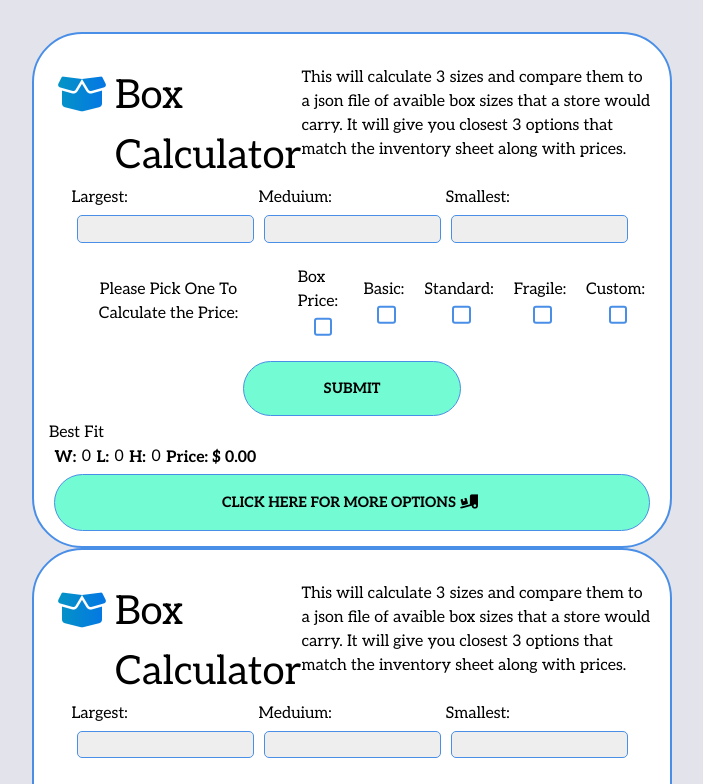
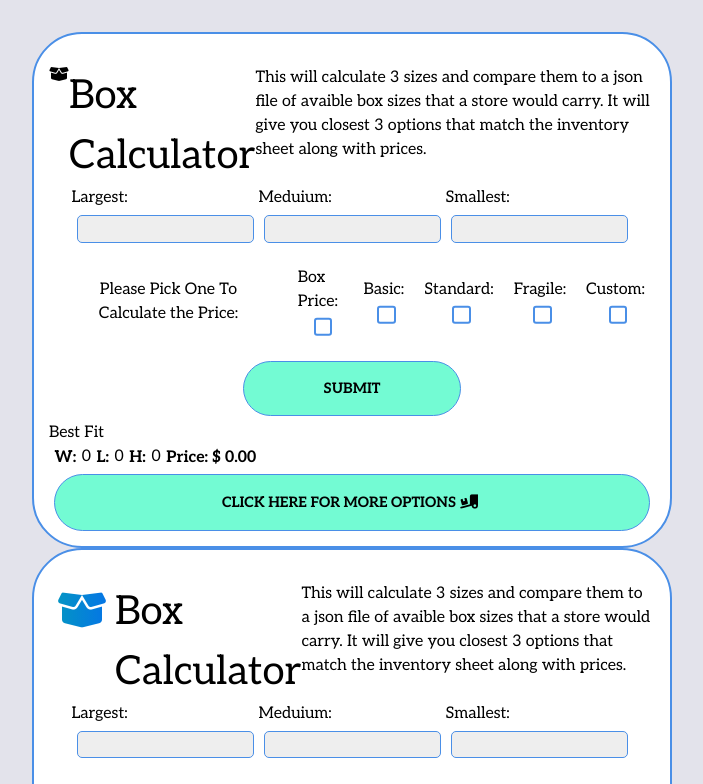
Before and after one commit to alanh620/ah620.github.io, a React (Create React App) app: page /test in a window 1280 px wide. Shown: the top 784 px of the page, without its empty margins (288-991 px from the left). Built offline with nearby package versions, Linux system fonts and the light colour scheme.

Commit message:
icon work

```diff
--- a/src/App.scss
+++ b/src/App.scss
@@ -60,7 +60,7 @@ body{background-color: $background;padding-top:clamp(2rem, 2.5vw, 6rem)}
     label{display: flex;flex-direction: column;}
     input[type="number"]{border-color:$colorThree;border-radius: 5px;padding:2px;background-color:#eee;font-weight: bold;font-size: $fs-regular;}
 
-    span.fa-solid.fa-box-open{font-size: $fs-big;margin: .5rem;
+    i.fa-solid.fa-box-open{font-size: $fs-big;margin: .5rem;
       animation: neat infinite 8s ease;background-size: 400% 100% !important;
       background: -webkit-linear-gradient(0deg, #00f260, #0575e6);
       -webkit-background-clip: text;-webkit-text-fill-color: transparent;
--- a/src/pages/index.js
+++ b/src/pages/index.js
@@ -7,7 +7,7 @@ const Home = () => {
   return (
     <div className="App">
     <div className="flex aic justify-center">
-        <span className="fa-solid fa-box-open"></span>
+        <i className="fa-solid fa-box-open"></i>
         <h1>Box Calculator</h1>
         <p>This will calculate 3 sizes and compare them to a json file of avaible box sizes that a store would carry. It will give you closest 3 options that match the inventory sheet along with prices.</p>
     </div>
```
